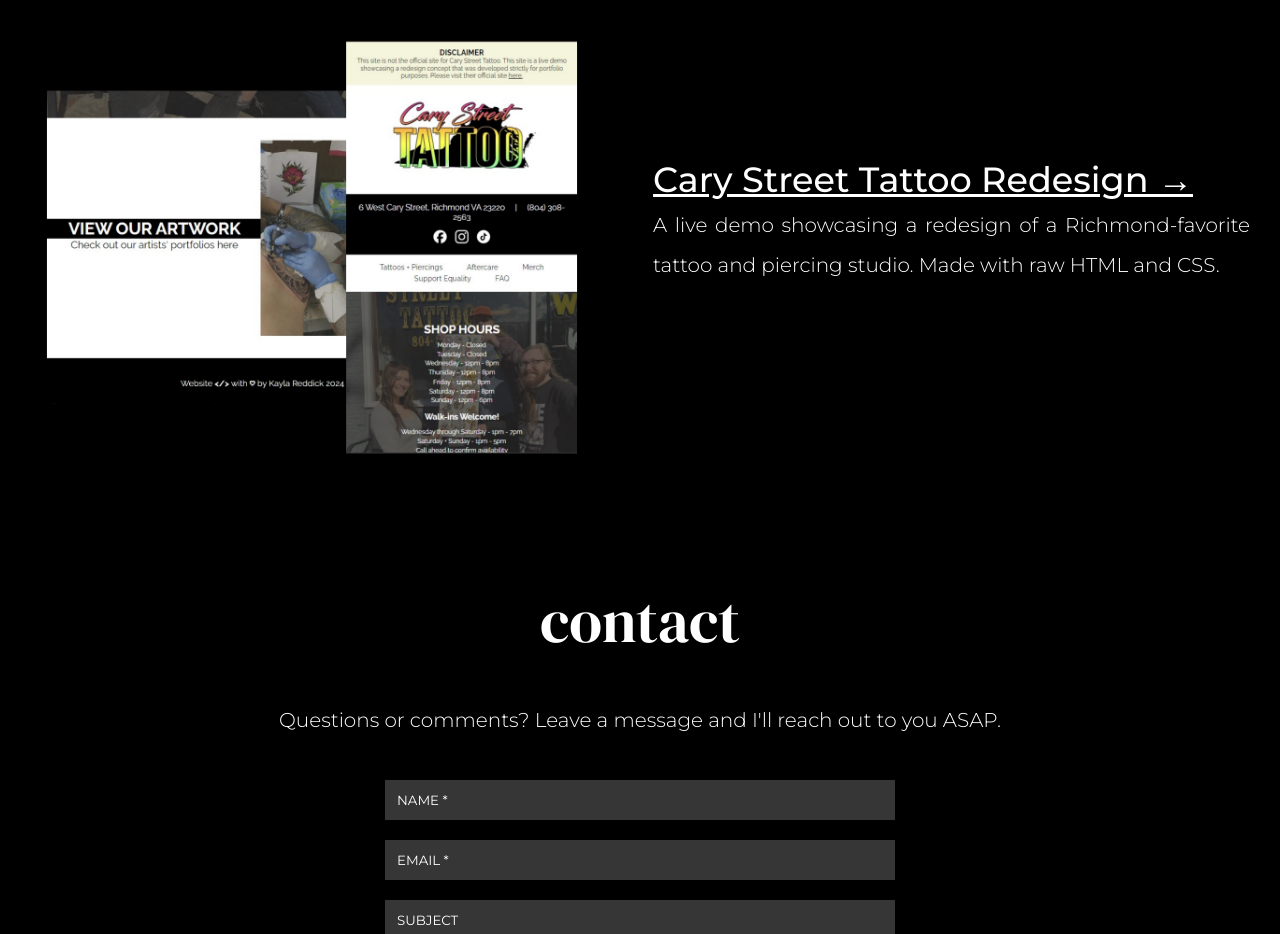
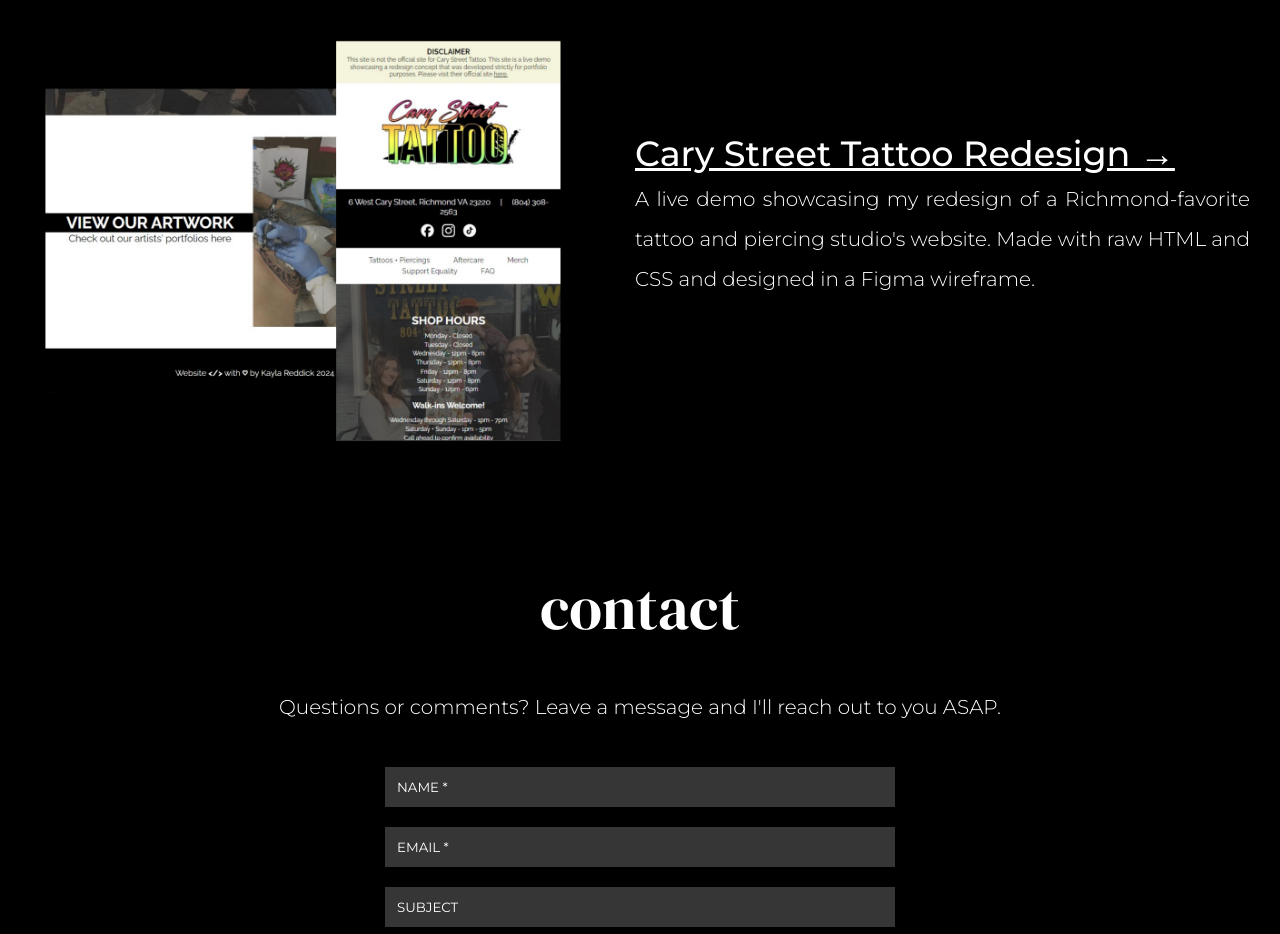
Before and after one commit to alyakakakayla/devportfolio, a plain HTML site: page index.html in a window 1280 px wide. Shown: the part 1620-2554 px from the top of the page. Drawn offline with Linux system fonts and the light colour scheme; a web font is replaced by a local one.

Commit message:
Add first project info

```diff
--- a/index.html
+++ b/index.html
@@ -121,7 +121,7 @@
                             </div>
                             <div class="description">
                                 <p>
-                                    <a href="https://alyakakakayla.github.io/carystreettattoo/" class="work-titles" target="_blank">Cary Street Tattoo Redesign &rarr;</a><br>A live demo showcasing a redesign of a Richmond-favorite tattoo and piercing studio. Made with raw HTML and CSS.</p>
+                                    <a href="https://alyakakakayla.github.io/carystreettattoo/" class="work-titles" target="_blank">Cary Street Tattoo Redesign &rarr;</a><br>A live demo showcasing my redesign of a Richmond-favorite tattoo and piercing studio's website. Made with raw HTML and CSS and designed in a Figma wireframe.</p>
                             </div>
                         </div>
                         <!--<div class="second-work">
```
